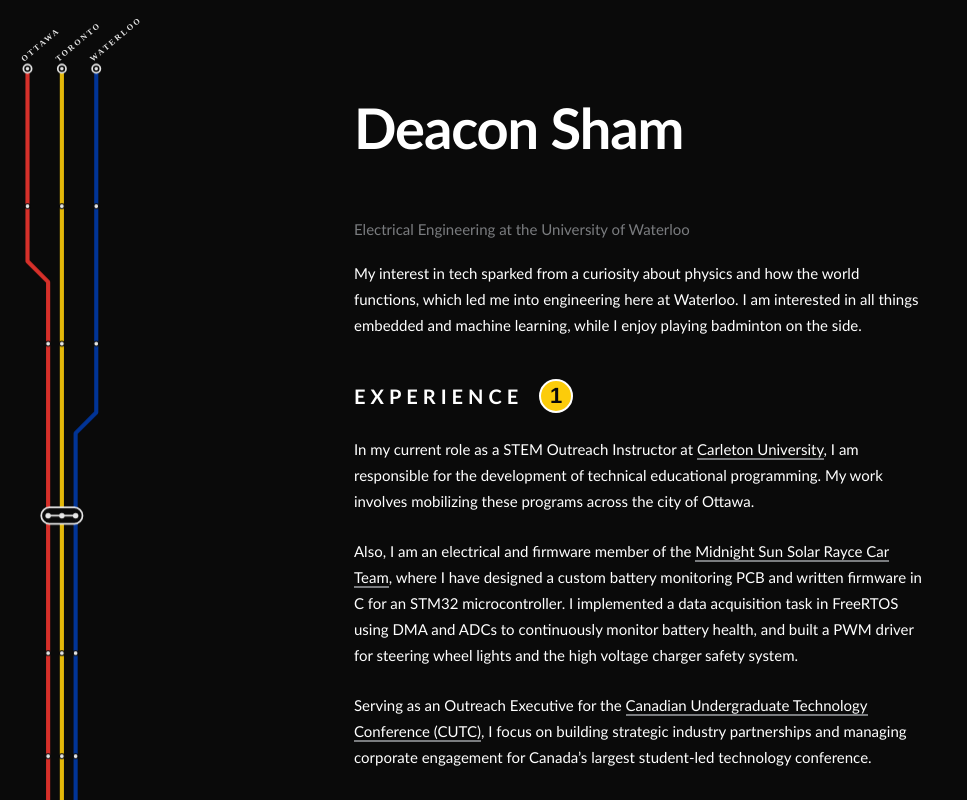
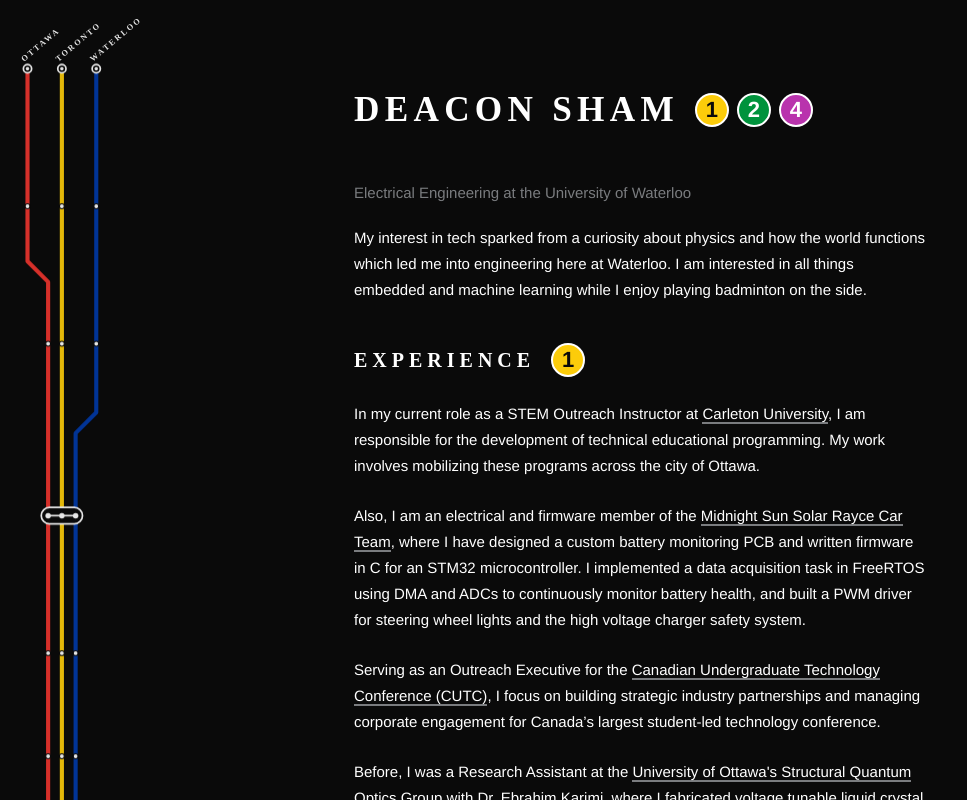
Before and after one commit to DeaconSham/deaconsham.github.io, a React (Vite) app: page / in a window 1280 px wide. Shown: the top 800 px of the page, without its empty margins (0-967 px from the left). Built offline with nearby package versions, Linux system fonts and the light colour scheme.

Commit message:
added clickable icons at the top

```diff
--- a/index.html
+++ b/index.html
@@ -5,9 +5,8 @@
   <meta charset="UTF-8" />
   <meta name="viewport" content="width=device-width, initial-scale=1.0" />
   <title>Deacon Sham</title>
-  <meta name="description" content="Personal Website and Portfolio" />
+  <meta name="description" content="Personal website and portfolio" />
   <meta name="author" content="Deacon Sham" />
-  <link rel="icon" href="data:," />
 </head>
 
 <body>
--- a/src/components/Bio.jsx
+++ b/src/components/Bio.jsx
@@ -5,8 +5,8 @@
                 Electrical Engineering at the University of Waterloo
             </p>
             <p>
-                My interest in tech sparked from a curiosity about physics and how the world functions, which led me into engineering here at Waterloo.
-                I am interested in all things embedded and machine learning, while I enjoy playing badminton on the side.
+                My interest in tech sparked from a curiosity about physics and how the world functions which led me into engineering here at Waterloo.
+                I am interested in all things embedded and machine learning while I enjoy playing badminton on the side.
             </p>
         </section>
     )
--- a/src/components/Connect.jsx
+++ b/src/components/Connect.jsx
@@ -1,9 +1,9 @@
 function Connect() {
     return (
-        <section className="section connect-section">
+        <section id="connect" className="section connect-section">
             <h2 className="section-label">
                 CONNECT
-                <span className="mta-badge" style={{ backgroundColor: '#b933ad' }}>4</span>
+                <span className="ttc-badge" style={{ backgroundColor: '#b933ad' }}>4</span>
             </h2>
             <div className="connect-links">
                 <a href="https://github.com/DeaconSham" target="_blank" rel="noopener noreferrer">
--- a/src/components/Experience.jsx
+++ b/src/components/Experience.jsx
@@ -1,9 +1,9 @@
 function Experience() {
     return (
-        <section className="section experience-section">
+        <section id="experience" className="section experience-section">
             <h2 className="section-label">
                 EXPERIENCE
-                <span className="mta-badge" style={{ backgroundColor: '#fccc0a', color: '#0a0a0a' }}>1</span>
+                <span className="ttc-badge" style={{ backgroundColor: '#fccc0a', color: '#0a0a0a' }}>1</span>
             </h2>
 
             <div className="experience-block">
--- a/src/components/Header.jsx
+++ b/src/components/Header.jsx
@@ -1,9 +1,12 @@
 function Header() {
     return (
-        <header className="section">
-            <h1 className="bio-name" style={{ fontSize: '3.5rem', fontWeight: 700, letterSpacing: '-0.02em', display: 'flex', alignItems: 'center' }}>
-                Deacon Sham
-            </h1>
+        <header className="section station-header">
+            <h1 className="station-name">DEACON SHAM</h1>
+            <nav className="station-lines">
+                <a href="#experience" className="ttc-badge" style={{ backgroundColor: '#fccc0a', color: '#0a0a0a' }}>1</a>
+                <a href="#projects" className="ttc-badge" style={{ backgroundColor: '#00933c' }}>2</a>
+                <a href="#connect" className="ttc-badge" style={{ backgroundColor: '#b933ad' }}>4</a>
+            </nav>
         </header>
     )
 }
--- a/src/components/Projects.jsx
+++ b/src/components/Projects.jsx
@@ -33,10 +33,10 @@
 
 function Projects() {
     return (
-        <section className="section projects-section">
+        <section id="projects" className="section projects-section">
             <h2 className="section-label">
                 PROJECTS
-                <span className="mta-badge" style={{ backgroundColor: '#00933c' }}>2</span>
+                <span className="ttc-badge" style={{ backgroundColor: '#00933c' }}>2</span>
             </h2>
             <ul className="project-list">
                 {projects.map((project) => (
--- a/src/index.css
+++ b/src/index.css
@@ -6,7 +6,8 @@
     --color-link-underline: #7a7c7f;
     --color-divider: #222222;
     --color-accent: #ee352e;
-    --font-stack: Futura, 'Trebuchet MS', Arial, sans-serif;
+    --font-heading: Futura;
+    --font-body: 'Helvetica Neue';
     --max-width: 620px;
     --spacing-section: 2.5rem;
 }
@@ -26,7 +27,7 @@
 }
 
 body {
-    font-family: var(--font-stack);
+    font-family: var(--font-body);
     font-size: 15px;
     font-weight: 425;
     line-height: 1.73;
@@ -61,6 +62,7 @@
 h2,
 h3,
 h4 {
+    font-family: var(--font-heading);
     font-weight: 700;
     letter-spacing: -0.01em;
 }
@@ -90,6 +92,7 @@
 }
 
 .section-label {
+    font-family: var(--font-heading);
     font-size: 20px;
     font-weight: 700;
     color: var(--color-text);
@@ -101,7 +104,7 @@
     gap: 1rem;
 }
 
-.mta-badge {
+.ttc-badge {
     display: inline-flex;
     align-items: center;
     justify-content: center;
@@ -110,20 +113,52 @@
     border-radius: 50%;
     border: 2px solid #ffffff;
     box-sizing: border-box;
-    font-family: 'Swiss 721 BT', Helvetica, sans-serif;
+    font-family: 'Helvetica Neue';
     font-size: 22px;
-    font-weight: 800;
+    font-weight: 700;
     color: #ffffff;
     letter-spacing: 0;
     text-transform: none;
     flex-shrink: 0;
 }
 
-.bio-name {
-    font-size: 15px;
-    font-weight: 600;
-    margin-bottom: 0.15rem;
-    letter-spacing: 0;
+.station-header {
+    display: flex;
+    align-items: center;
+    gap: 1rem;
+    flex-wrap: nowrap;
+}
+
+.station-name {
+    font-family: var(--font-heading);
+    font-size: 2.2rem;
+    font-weight: 700;
+    letter-spacing: 0.15em;
+    text-transform: uppercase;
+    white-space: nowrap;
+    margin: 0;
+}
+
+.station-lines {
+    display: flex;
+    align-items: center;
+    gap: 0.5rem;
+    flex-shrink: 0;
+}
+
+.station-lines .ttc-badge {
+    text-decoration: none;
+    border: 2px solid #ffffff;
+    border-bottom: 2px solid #ffffff;
+    cursor: pointer;
+    transition: transform 0.15s ease;
+    color: #ffffff;
+}
+
+.station-lines .ttc-badge:hover {
+    transform: scale(1.12);
+    border: 2px solid #ffffff;
+    border-bottom: 2px solid #ffffff;
 }
 
 .bio-tagline {
@@ -211,6 +246,10 @@
         padding: 3rem 1.25rem 2rem;
     }
 
+    .station-name {
+        font-size: 1.5rem;
+    }
+
     .project-item {
         flex-direction: column;
         gap: 0.15rem;
```
Also changed, not shown: src/components/Background.jsx (+5 -5 lines).
